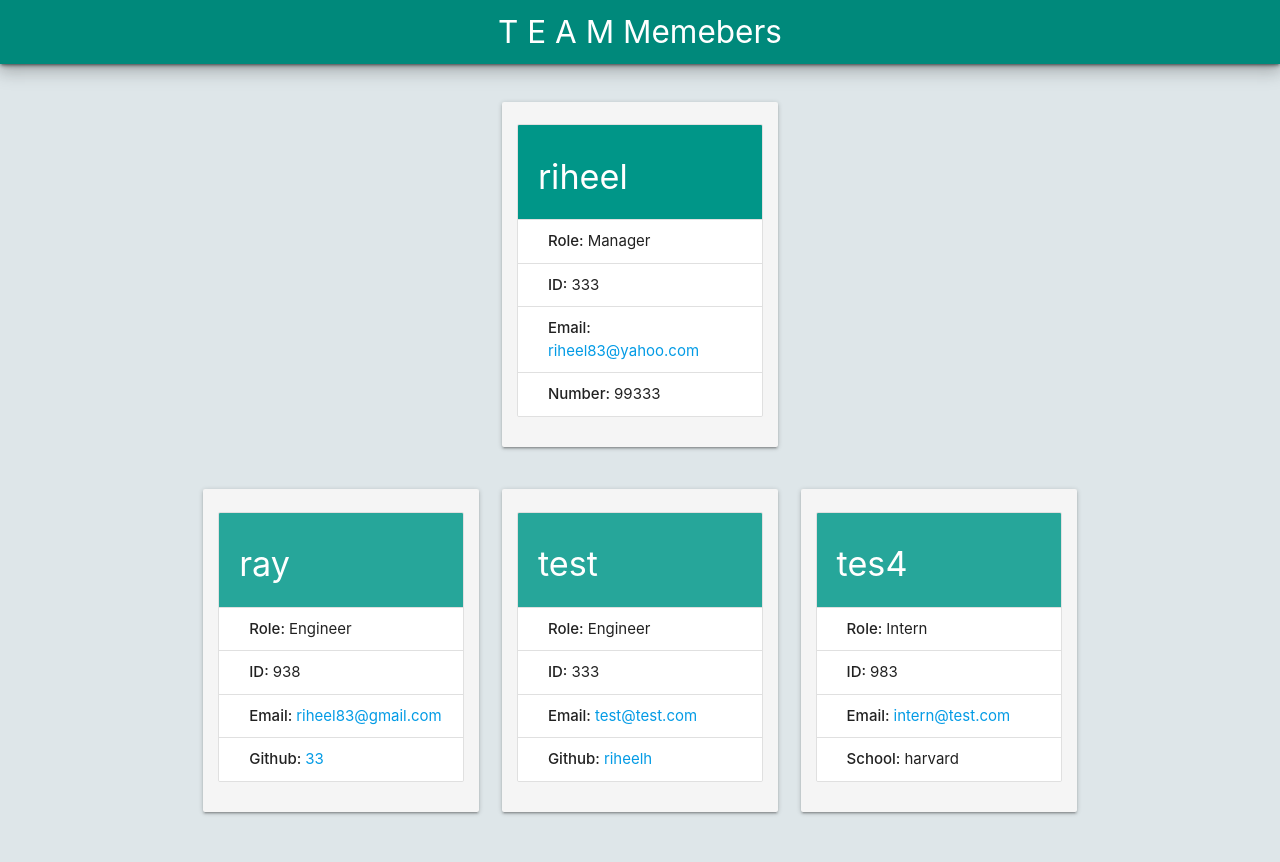
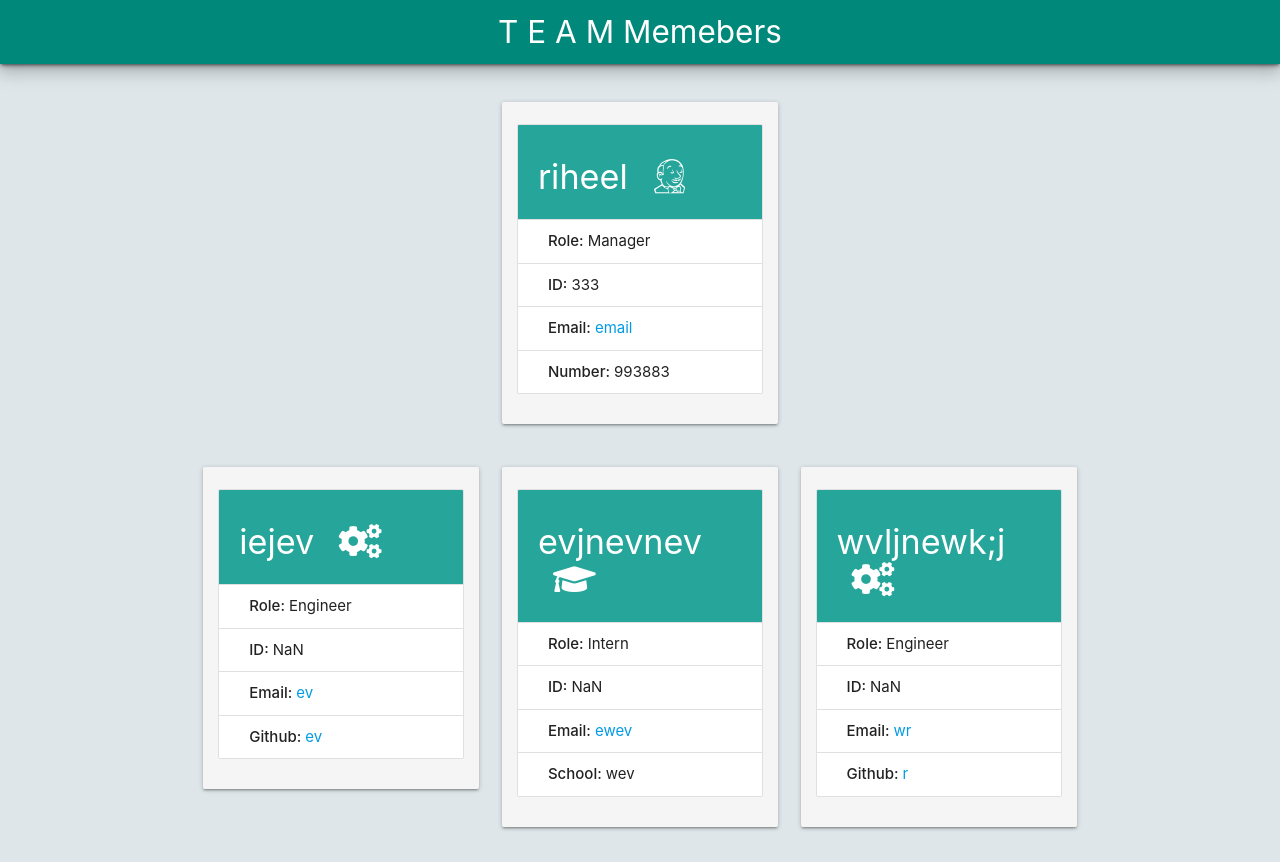
Before and after one commit to riheelh/team-profile-gen, a website: page team.html in a window 1280 px wide. Drawn offline with nearby package versions, Linux system fonts and the light colour scheme.

Commit message:
add icons

```diff
--- a/team.html
+++ b/team.html
@@ -4,6 +4,8 @@
     <meta charset="UTF-8">
     <meta http-equiv="X-UA-Compatible" content="ie=edge">
     <link rel="stylesheet" href="https://cdnjs.cloudflare.com/ajax/libs/materialize/1.0.0/css/materialize.min.css">
+    <link rel="stylesheet" href="https://use.fontawesome.com/releases/v5.8.1/css/all.css"
+    integrity="sha384-50oBUHEmvpQ+1lW4y57PTFmhCaXp0ML5d60M1M7uH2+nqUivzIebhndOJK28anvf" crossorigin="anonymous" />
     <title>Team Profile</title>
 </head>
 <body style="background-color: #dee6e9">
@@ -18,33 +20,28 @@
 <div class="container">
         <div class="row">
 
-
-
-
             <div class="col s4 m4 push-m4 s4">
                 <div class="card grey lighten-4" style="padding: 1rem;">
                     <ul class="collection with-header ">
-                        <li class="collection-header teal white-text"><h4>riheel</h4></li>
+                        <li class="collection-header teal lighten-1 white-text"><h4>riheel <i class="fab fa-jenkins" style="margin-right: 1rem; margin-left: 1rem;"></i></h4></li>
                         <li class="collection-item"><strong>Role: </strong>Manager</li>
                         <li class="collection-item"><strong>ID: </strong>333</li>
-                        <li class="collection-item"><strong>Email: </strong><a href="mailto:riheel83@yahoo.com">riheel83@yahoo.com</a></li>
-                        <li class="collection-item"><strong>Number: </strong>99333</li>
+                        <li class="collection-item"><strong>Email: </strong><a href="mailto:email">email</a></li>
+                        <li class="collection-item"><strong>Number: </strong>993883</li>
                     </ul>
                 </div>
             </div>
-
         </div>
         <div class="row">
-
 
             <div class="col s4 m4">
                 <div class="card grey lighten-4" style="padding: 1rem;">
                     <ul class="collection with-header ">
-                            <li class="collection-header teal lighten-1 white-text"><h4>ray</h4></li>
+                        <li class="collection-header teal lighten-1 white-text"><h4>iejev <i class="fas fa-cogs" style="margin-right: 1rem; margin-left: 1rem;"></i> </h4></li>
                         <li class="collection-item"><strong>Role: </strong>Engineer</li>
-                            <li class="collection-item"><strong>ID: </strong>938</li>
-                            <li class="collection-item"><strong>Email: </strong><a href="mailto:riheel83@gmail.com">riheel83@gmail.com</a></li>
-                            <li class="collection-item"><strong>Github: </strong><a href="https://github.com/33" target="_blank">33</a></li>
+                        <li class="collection-item"><strong>ID: </strong>NaN</li>
+                        <li class="collection-item"><strong>Email: </strong><a href="mailto:ev">ev</a></li>
+                        <li class="collection-item"><strong>Github: </strong><a href="https://github.com/ev" target="_blank">ev</a></li>
                     </ul>
                 </div>
             </div>
@@ -52,11 +49,11 @@
             <div class="col s4 m4">
                 <div class="card grey lighten-4" style="padding: 1rem;">
                     <ul class="collection with-header ">
-                            <li class="collection-header teal lighten-1 white-text"><h4>test</h4></li>
-                            <li class="collection-item"><strong>Role: </strong>Engineer</li>
-                            <li class="collection-item"><strong>ID: </strong>333</li>
-                            <li class="collection-item"><strong>Email: </strong><a href="mailto:test@test.com">test@test.com</a></li>
-                            <li class="collection-item"><strong>Github: </strong><a href="https://github.com/riheelh" target="_blank">riheelh</a></li>
+                        <li class="collection-header teal lighten-1 white-text"><h4>evjnevnev <i class="fas fa-graduation-cap" style="margin-right: 1rem; margin-left: 1rem;"></i></h4></li>
+                        <li class="collection-item"><strong>Role: </strong>Intern</li>
+                        <li class="collection-item"><strong>ID: </strong>NaN</li>
+                        <li class="collection-item"><strong>Email: </strong><a href="mailto:ewev">ewev</a></li>
+                        <li class="collection-item"><strong>School: </strong>wev</li>
                     </ul>
                 </div>
             </div>
@@ -64,15 +61,14 @@
             <div class="col s4 m4">
                 <div class="card grey lighten-4" style="padding: 1rem;">
                     <ul class="collection with-header ">
-                            <li class="collection-header teal lighten-1 white-text"><h4>tes4</h4></li>
-                            <li class="collection-item"><strong>Role: </strong>Intern</li>
-                            <li class="collection-item"><strong>ID: </strong>983</li>
-                            <li class="collection-item"><strong>Email: </strong><a href="mailto:intern@test.com">intern@test.com</a></li>
-                            <li class="collection-item"><strong>School: </strong>harvard</li>
+                        <li class="collection-header teal lighten-1 white-text"><h4>wvljnewk;j <i class="fas fa-cogs" style="margin-right: 1rem; margin-left: 1rem;"></i> </h4></li>
+                        <li class="collection-item"><strong>Role: </strong>Engineer</li>
+                        <li class="collection-item"><strong>ID: </strong>NaN</li>
+                        <li class="collection-item"><strong>Email: </strong><a href="mailto:wr">wr</a></li>
+                        <li class="collection-item"><strong>Github: </strong><a href="https://github.com/r" target="_blank">r</a></li>
                     </ul>
                 </div>
             </div>
-
 
         </div>
 </div>
```
Also changed, not shown: src/page-template.js (+10 -23 lines), 1 other file. Lines whose indentation alone changed are shown as unchanged.
